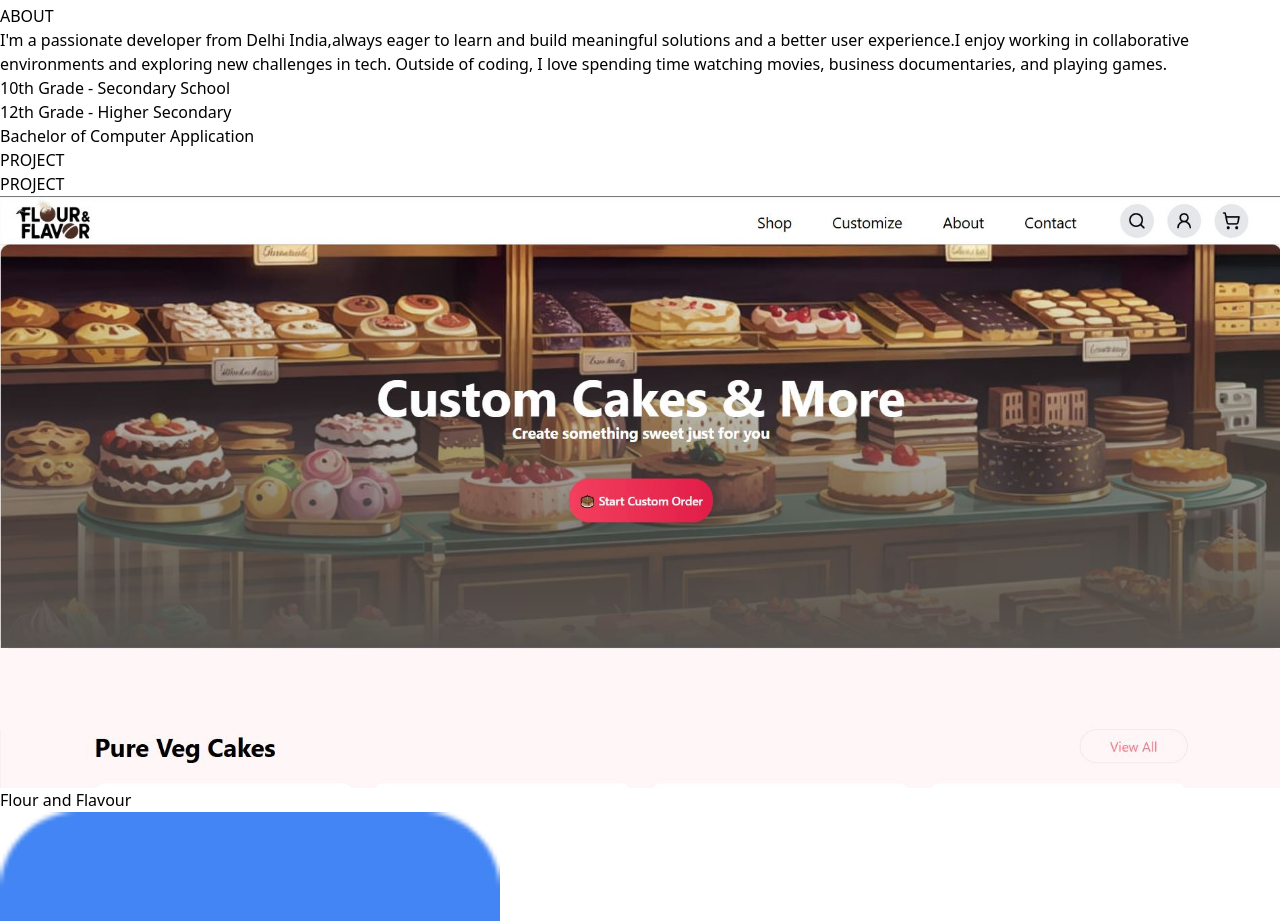
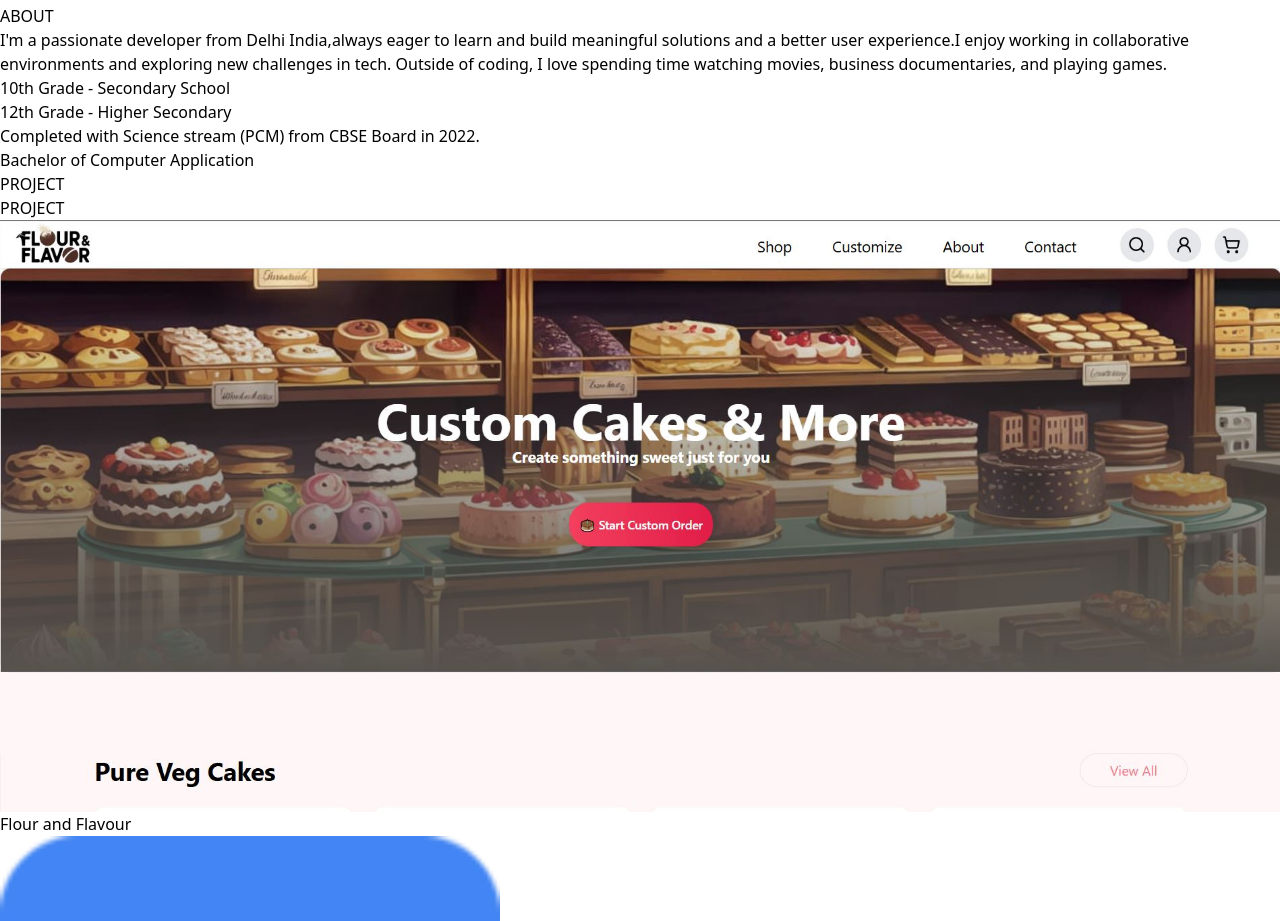
Before and after one commit to sumitKumar-webdev/Sumit-Kumar, a React (Vite) app: page / in a window 1280 px wide. Shown: the part 2962-3883 px from the top of the page. Built offline with nearby package versions, Linux system fonts and the light colour scheme.

Commit message:
small fix

```diff
--- a/src/Component/aboutComponent.jsx
+++ b/src/Component/aboutComponent.jsx
@@ -2,7 +2,7 @@ import React, { useState } from 'react'
 import { AnimatePresence, motion } from "framer-motion";
 
 export  function aboutComponent() {
-  const [openSlide, setOpenSlide] = useState({})
+  const [openSlide, setOpenSlide] = useState(1)
 
  const qualifications = [
   {
```
